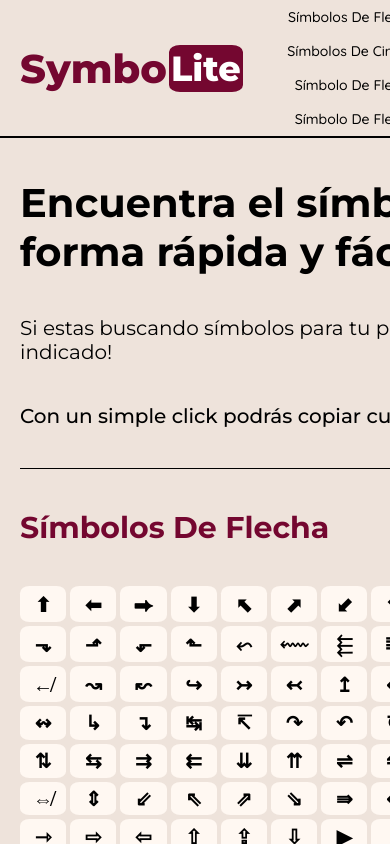
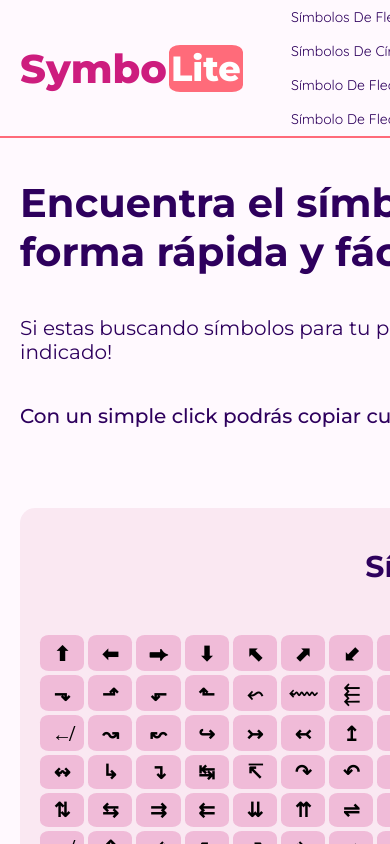
Before and after one commit to JUANESSMURF/Symbolite-page, a React (Vite) app: page / in a window 390 px wide. Shown: the top 844 px of the page. Built offline with nearby package versions, Linux system fonts and the light colour scheme.

Commit message:
Add variables to colors of the page, modifying styles in general, making buttons more responsive

```diff
--- a/src/Components/Navbar.jsx
+++ b/src/Components/Navbar.jsx
@@ -29,7 +29,7 @@ export const Navbar = () => {
                             smooth={true}
                             offset={-70}
                             duration={3000}
-                            >Símbolos De Circulos</Link>
+                            >Símbolos De Círculos</Link>
                         </li>
                         <li>
                         <Link to="/#symbols3">Símbolo De Flecha</Link>
--- a/src/Logic.js
+++ b/src/Logic.js
@@ -22,7 +22,7 @@ export function cambiarEstiloOnScroll() {
     var scrollActual = window.scrollY;
 
     // Cambiar clases basado en la posición de scroll
-    if (scrollActual > 150) { // Cambiar estilos cuando el scroll pase cierta posición (por ejemplo, 100 píxeles)
+    if (scrollActual > 0) { // Cambiar estilos cuando el scroll pase cierta posición (por ejemplo, 100 píxeles)
       elementoCambio.classList.add('nav-bar-container-sticky');
       elementoCambio.classList.remove('nav-bar-container');
     } else {
--- a/src/Symbols/SymArrows.jsx
+++ b/src/Symbols/SymArrows.jsx
@@ -6,7 +6,9 @@ export const SymArrows = () => {
 
     return (
         <div className="buttons-container">
-            <h2>Símbolos De Flecha</h2>
+            <div className="buttons-title-container">
+                <h2>Símbolos De Flecha</h2>
+            </div>
             <div className="button-arrow-container">
                 <button className="button-arrow" onClick={() => copyText("⬆")}>⬆</button>
                 <button className="button-arrow" onClick={() => copyText("⬅")}>⬅</button>
--- a/src/index.css
+++ b/src/index.css
@@ -1,20 +1,31 @@
+
+:root {
+    --text-color: #2E005D;
+    --background-color: #fff9fe;
+    --primary-color: #56E6DA;
+    --primary-color-light: #ddf8f3;
+    --primary-color-lighter:#f6faf7;
+    --secondary-color: #CD1D7E;
+    --secondary-color-light: #f0bbd8;
+    --secondary-color-lighter: #fae8f2;
+    --accent: #FF6B7A;
+}
+
+
 * {
     margin: 0;
 
 }
 
 
-
-
-
 .mainPage {
     margin: 0;
     padding: 0;
-    background: linear-gradient(
+    /* background: linear-gradient(
         to bottom,
         #740730,
         #ffffff 50%);
-    background-attachment:fixed;
+    background-attachment:fixed; */
 
 }
 
@@ -25,8 +36,8 @@
     margin: 0 auto;
     padding: 0px 20px;
     font-family: "Montserrat", sans-serif;
-    background-color: #eee3db;
-
+    background-color: var(--background-color);
+    color: var(--text-color);
 }
 
 
@@ -57,19 +68,28 @@
     padding: 40px 0px;
 
 }
-.symbols-container .buttons-container {
-    border-top: 1px solid #000000;
-}
+
 
 .symbols-container .buttons-container div {
     padding-bottom: 50px;
 }
 
-.symbols-container h2 {
-    color: #740730;
-    font-size: 30px;
+
+.buttons-title-container {
+    display: flex;
+    justify-content: center;
+    align-items: center;
+    color: var(--text-color);
+    font-size: 20px;
     font-weight: 700;
     padding: 40px 0px;
+
+}
+
+.buttons-container {
+    background-color: var(--secondary-color-lighter);
+    margin: 40px 0px;
+    border-radius: 15px;
 }
 
 
@@ -80,22 +100,22 @@
     display: flex;
     justify-content: center;
     align-items: center;
-    background-color: #eee3db;
+    background-color: var(--background-color);
 
 
 
 }
 .title-container h1:nth-child(1) {
     font-size: 40px;
-    color: #740730;
+    color: var(--secondary-color);
     font-weight:800;
 }
 
 .title-container h1:nth-child(2) {
-    background-color: #740730;
+    background-color: var(--accent);
     border-radius: 15%;
     background-size: 1px;
-    color: rgb(255, 255, 255);
+    color: white;
     margin-left: 2px;
     font-size: 35px;
     font-weight: 800;
@@ -108,14 +128,14 @@
 
 .nav-bar {
     display: flex;
-    background-color: #eee3db;
+    background-color: var(--background-color);
 }
 
 .nav-bar-container {
     display: flex;
     justify-content:center;
-    border-bottom: 2px solid rgb(0, 0, 0);
-    background-color: #eee3db;
+    border-bottom: 2px solid var(--accent);
+    background-color: var(--background-color);
     width: 100%;
     max-width: 1000px;
     min-width: 1000px;
@@ -130,8 +150,8 @@
     display: flex;
     justify-content:center;
     align-items: center;
-    border-bottom: 2px solid rgb(0, 0, 0);
-    background-color: #eee3db;
+    border-bottom: 2px solid var(--accent);
+    background-color: var(--background-color);
     width: 100%;
     max-width: 1000px;
     min-width: 1000px;
@@ -142,7 +162,6 @@
     right: 0;
     z-index: 1000;
     padding: 0px 20px;
-    box-shadow: 0px 5px 10px rgba(0, 0, 0, 0.473);
     animation: fadeInDown 0.7s ease;
 }
 
@@ -171,31 +190,27 @@
 
 .nav-bar-menu li {
     display: flex;
-    justify-content: center;
-    list-style: none;
+    justify-content: start;
     padding: 8px;
 }
 
 
 .nav-bar-menu li a {
-
-    color: #000000;
+    cursor: pointer;
+    color: var(--text-color);
     text-decoration: none;
     font-family: "Quicksand", sans-serif;
-    font-weight: 500;
+    font-weight: 400;
     font-size: 14px;
+    transition: 0.5s;
 
 }
 
-.nav-bar-menu li:hover {
-    background-color: #fff8f2;
-    transition: background-color 0.3s ease;
+.nav-bar-menu li a:hover {
+    color: var(--secondary-color);
 }
 
-.nav-bar-menu li:active {
-    animation: clicAnimacion 0.05s ease-in-out;
-    background-color: rgba(61, 61, 61, 0.322);
-}
+
 
 /* Estilos buttons */
 
@@ -204,6 +219,7 @@
     grid-template-columns: repeat(20, 1fr);
     grid-template-rows: repeat(3, 1fr);
     gap: 4px; /* Espacio entre los botones */
+    padding: 0px 20px;
 }
 
 .button-arrow-container button, .button-circle-container button {
@@ -215,34 +231,37 @@
     /* border: 1px solid #3f3f3f; */
     border: none;
     border-radius: 20%;
-    background-color: #fff8f2;
-
+    background-color: var(--secondary-color-light);
+    transition: transform 0.3s ease;
     cursor: pointer;
 }
 
 .button-arrow-container button:hover, .button-circle-container button:hover {
-    background-color: rgb(173, 173, 173);
-    transition: background-color 0.3s ease;
+    background-color: var(--secondary-color-light);
+    transform: translateY(-5px);
+
 }
 
 .button-arrow-container button:active, .button-circle-container button:active {
-    animation: clicAnimacion 0.10s ease-in-out;
-    background-color: rgba(61, 61, 61, 0.322);
+    animation: clicAnimacion 0.15s ease-in-out;
+    background-color: var(--secondary-color);
+
 }
 
 /*Animación buttons*/
 
 @keyframes clicAnimacion {
     0% {
-        transform: scale(1); /* Escala normal al inicio de la animación */
-      }
+        transform: translateY(-5px);; /* Escala normal al inicio de la animación */
+
+    }
       50% {
 
-        transform: scale(0.95); /* Escala más pequeña a la mitad de la animación */
+        transform: translateY(-2.5px);; /* Escala más pequeña a la mitad de la animación */
       }
       100% {
-        transform: scale(1); /* Vuelve a la escala normal al final de la animación */
-      }
+        transform: translateY(-5px);; /* Vuelve a la escala normal al final de la animación */
+        }
     }
 
 @keyframes fadeInDown {
@@ -266,3 +285,7 @@
         transform: translateY(0);
     }
 }
+
+@keyframes clickAnimationHover {
+
+}
```
